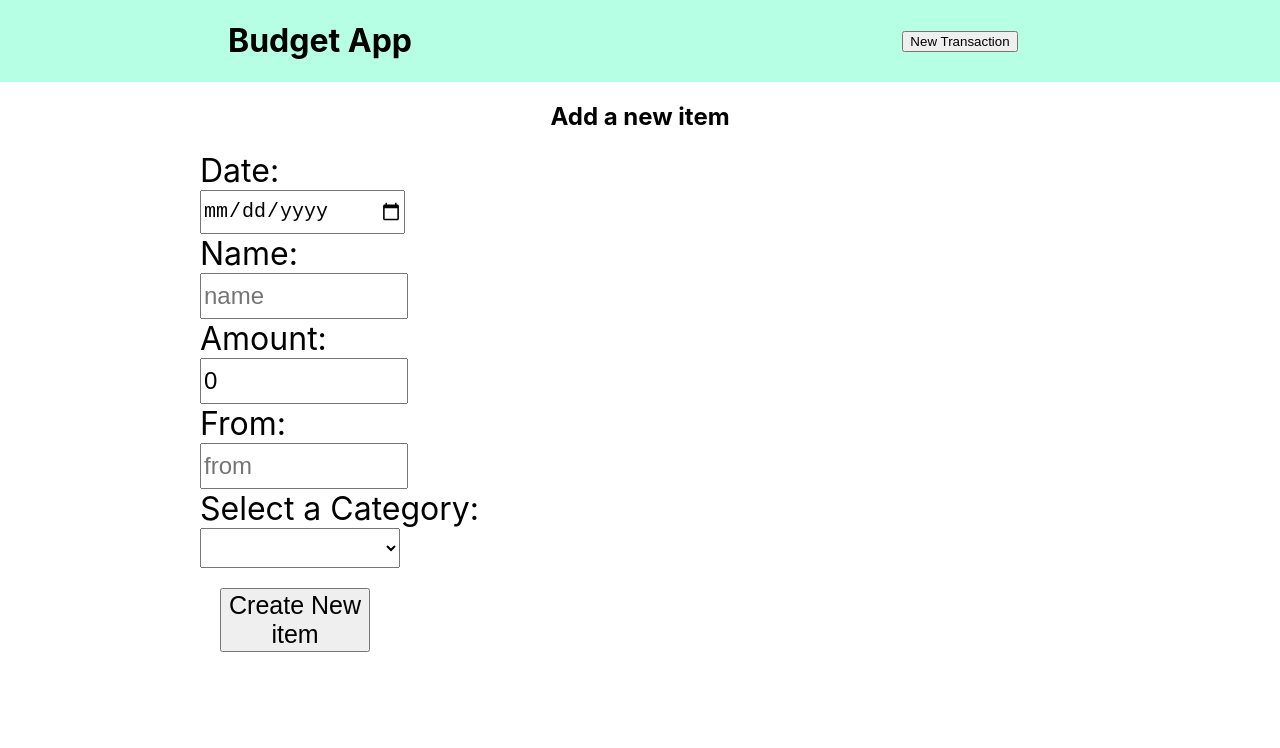
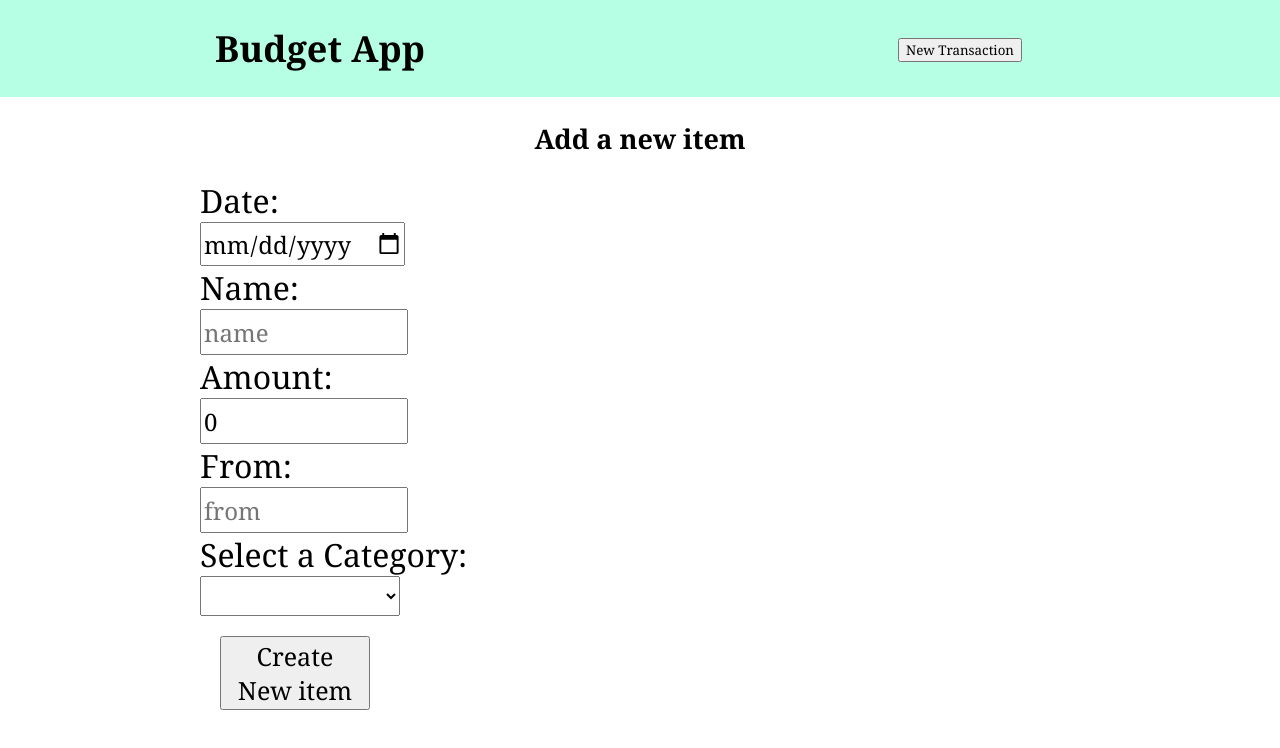
Before and after one commit to BertCasale/budgeting-app-project-frontend, a React (Create React App) app: page /transactions/new in a window 1280 px wide. Shown: the top 748 px of the page. Built offline with nearby package versions, Linux system fonts and the light colour scheme; no server answers.

Commit message:
update readme and app css

```diff
--- a/src/App.css
+++ b/src/App.css
@@ -1,38 +1,9 @@
-.App {
+.App{
   text-align: center;
+  font-family:Cambria, Cochin, Georgia, Times, 'Times New Roman', serif;
+  font-size: large;
 }
 
-.App-logo {
-  height: 40vmin;
-  pointer-events: none;
+.App button, .App input, .App select{
+  font-family:Cambria, Cochin, Georgia, Times, 'Times New Roman', serif
 }
-
-@media (prefers-reduced-motion: no-preference) {
-  .App-logo {
-    animation: App-logo-spin infinite 20s linear;
-  }
-}
-
-.App-header {
-  background-color: #282c34;
-  min-height: 100vh;
-  display: flex;
-  flex-direction: column;
-  align-items: center;
-  justify-content: center;
-  font-size: calc(10px + 2vmin);
-  color: white;
-}
-
-.App-link {
-  color: #61dafb;
-}
-
-@keyframes App-logo-spin {
-  from {
-    transform: rotate(0deg);
-  }
-  to {
-    transform: rotate(360deg);
-  }
-}
```
Also changed, not shown: 1 other file (tests, documents, lock files or other folders).
